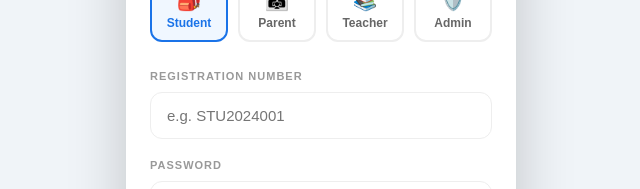
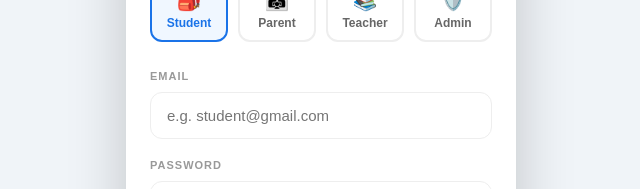
Before and after one commit to arihantrai33/eduamigo-frontend-, a React (Vite) app: page /login in a window 1280 px wide. Shown: the part 439-628 px from the top of the page, without its empty margins (319-959 px from the left). Built offline with nearby package versions, Linux system fonts and the light colour scheme.

Commit message:
fix login email field for all roles

```diff
--- a/src/pages/Login.jsx
+++ b/src/pages/Login.jsx
@@ -10,10 +10,7 @@ const roles = [
 ];
 
 const getFieldConfig = (role) => {
-  if (role === "student") {
-    return { label: "REGISTRATION NUMBER", placeholder: "e.g. STU2024001", type: "text" };
-  }
-  return { label: "EMAIL", placeholder: "e.g. teacher@school.edu.in", type: "email" };
+  return { label: "EMAIL", placeholder: "e.g. student@gmail.com", type: "email" };
 };
 
 export default function Login() {
```
